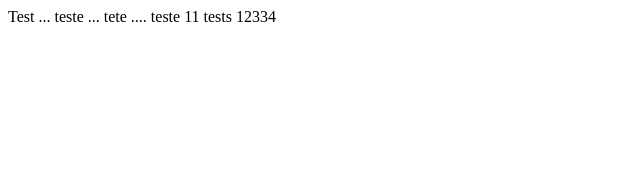
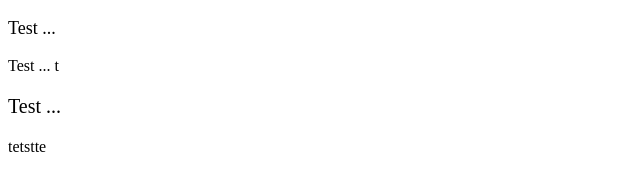
Before and after one commit to schmitt-jose/Tutorial-teste, a plain HTML site: page Index.html in a window 1280 px wide. Shown: the whole page, without its empty margins (0-640 px from the left). Drawn offline with Linux system fonts and the light colour scheme.

Commit message:
Atualizaçaõ do código

```diff
--- a/Index.html
+++ b/Index.html
@@ -6,10 +6,14 @@
     <title>Document</title>
 </head>
 <body>
+    <p style="font-size: 18px;">Test ...</p>
+
     Test ...
-    teste ...
-    tete ....
-    teste 11
-    tests 12334
+    t
+
+    <p style="font-size: 20px;">Test ...</p>
+
+    tetstte
+
 </body>
 </html>
```
